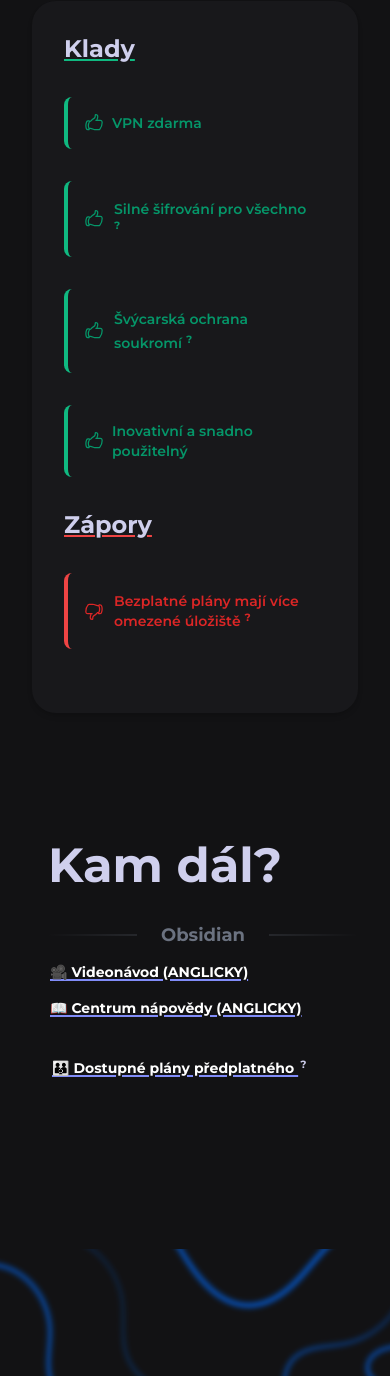
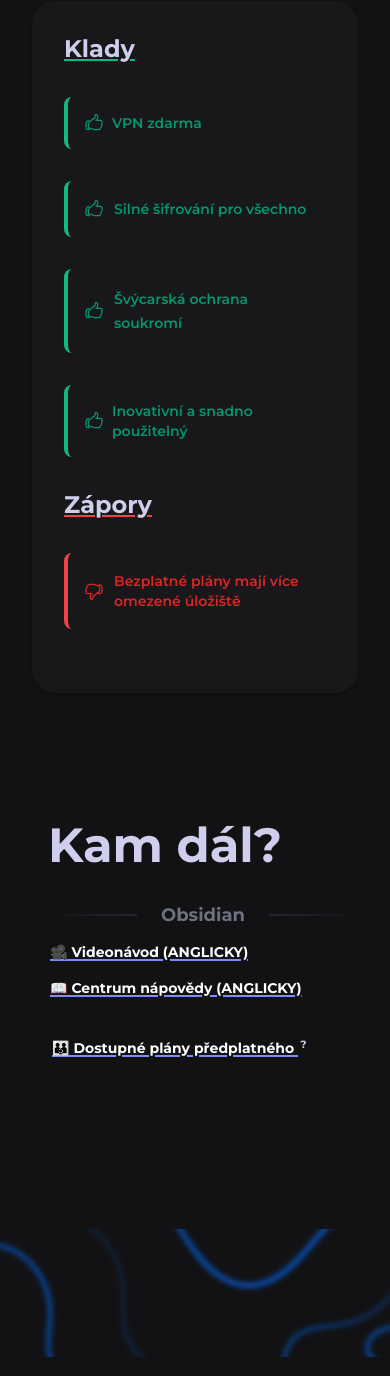
Before and after one commit to jonaskyml/CzechYourTech, a PHP site: page /blog/proton.html in a window 390 px wide. Shown: the part 4207-5583 px from the top of the page. Run offline with PHP 8.4, Linux system fonts and the light colour scheme; some libraries are stand-ins or nearby versions; some web fonts are replaced.

Commit message:
deactivated tooltips for pros & cons

```diff
--- a/public_www/blog/proton.html
+++ b/public_www/blog/proton.html
@@ -508,8 +508,8 @@
                                     <path stroke-linecap="round" stroke-linejoin="round" d="M6.633 10.25c.806 0 1.533-.446 2.031-1.08a9.041 9.041 0 0 1 2.861-2.4c.723-.384 1.35-.956 1.653-1.715a4.498 4.498 0 0 0 .322-1.672V2.75a.75.75 0 0 1 .75-.75 2.25 2.25 0 0 1 2.25 2.25c0 1.152-.26 2.243-.723 3.218-.266.558.107 1.282.725 1.282m0 0h3.126c1.026 0 1.945.694 2.054 1.715.045.422.068.85.068 1.285a11.95 11.95 0 0 1-2.649 7.521c-.388.482-.987.729-1.605.729H13.48c-.483 0-.964-.078-1.423-.23l-3.114-1.04a4.501 4.501 0 0 0-1.423-.23H5.904m10.598-9.75H14.25M5.904 18.5c.083.205.173.405.27.602.197.4-.078.898-.523.898h-.908c-.889 0-1.713-.518-1.972-1.368a12 12 0 0 1-.521-3.507c0-1.553.295-3.036.831-4.398C3.387 9.953 4.167 9.5 5 9.5h1.053c.472 0 .745.556.5.96a8.958 8.958 0 0 0-1.302 4.665c0 1.194.232 2.333.654 3.375Z" />
                                 </svg>
                                 <span class="text-tooltip-container relative inline-block mx-1">
-                                    <span class="text-containing-tooltip"><p class="text-sm font-semibold">Silné šifrování pro všechno <sup class="font-bold">?</sup></p></span>
-                                    <span class="text-tooltip flex justify-center text-xs sm:w-44 transform -translate-x-10">koncové šifrování</span>
+                                    <span class=""><p class="text-sm font-semibold">Silné šifrování pro všechno</p></span>
+                                    <!-- <span class="text-tooltip flex justify-center text-xs sm:w-44 transform -translate-x-10">koncové šifrování</span> -->
                                 </span>
                             </div>
                             <div class="paragraph max-w-max dark:bg-green-900 border-l-4 border-green-500 dark:border-green-700 text-green-600 hover:text-gray-300 dark:text-green-100 p-4 rounded-lg flex items-center transition duration-300 ease-in-out hover:bg-green-800 dark:hover:bg-green-800 transform hover:scale-105">
@@ -517,8 +517,8 @@
                                     <path stroke-linecap="round" stroke-linejoin="round" d="M6.633 10.25c.806 0 1.533-.446 2.031-1.08a9.041 9.041 0 0 1 2.861-2.4c.723-.384 1.35-.956 1.653-1.715a4.498 4.498 0 0 0 .322-1.672V2.75a.75.75 0 0 1 .75-.75 2.25 2.25 0 0 1 2.25 2.25c0 1.152-.26 2.243-.723 3.218-.266.558.107 1.282.725 1.282m0 0h3.126c1.026 0 1.945.694 2.054 1.715.045.422.068.85.068 1.285a11.95 11.95 0 0 1-2.649 7.521c-.388.482-.987.729-1.605.729H13.48c-.483 0-.964-.078-1.423-.23l-3.114-1.04a4.501 4.501 0 0 0-1.423-.23H5.904m10.598-9.75H14.25M5.904 18.5c.083.205.173.405.27.602.197.4-.078.898-.523.898h-.908c-.889 0-1.713-.518-1.972-1.368a12 12 0 0 1-.521-3.507c0-1.553.295-3.036.831-4.398C3.387 9.953 4.167 9.5 5 9.5h1.053c.472 0 .745.556.5.96a8.958 8.958 0 0 0-1.302 4.665c0 1.194.232 2.333.654 3.375Z" />
                                 </svg>
                                 <span class="text-tooltip-container relative inline-block mx-1">
-                                    <span class="text-containing-tooltip text-sm font-semibold">Švýcarská ochrana soukromí <sup class="font-bold">?</sup></span>
-                                    <span class="text-tooltip flex justify-center text-xs sm:w-44 transform -translate-x-10">Proton AG sídlí ve Švýcarsku, které je známé svými přísnými zákony na ochranu osobních údajů.</span>
+                                    <span class="text-containing-tooltip text-sm font-semibold">Švýcarská ochrana soukromí</span>
+                                    <!-- <span class="text-tooltip flex justify-center text-xs sm:w-44 transform -translate-x-10">Proton AG sídlí ve Švýcarsku, které je známé svými přísnými zákony na ochranu osobních údajů.</span> -->
                                 </span>
                             </div>
                             <div class="paragraph max-w-max dark:bg-green-900 border-l-4 border-green-500 dark:border-green-700 text-green-600 hover:text-gray-300 dark:text-green-100 p-4 rounded-lg flex items-center transition duration-300 ease-in-out hover:bg-green-800 dark:hover:bg-green-800 transform hover:scale-105">
@@ -535,8 +535,8 @@
                                     <path stroke-linecap="round" stroke-linejoin="round" d="M7.498 15.25H4.372c-1.026 0-1.945-.694-2.054-1.715a12.137 12.137 0 0 1-.068-1.285c0-2.848.992-5.464 2.649-7.521C5.287 4.247 5.886 4 6.504 4h4.016a4.5 4.5 0 0 1 1.423.23l3.114 1.04a4.5 4.5 0 0 0 1.423.23h1.294M7.498 15.25c.618 0 .991.724.725 1.282A7.471 7.471 0 0 0 7.5 19.75 2.25 2.25 0 0 0 9.75 22a.75.75 0 0 0 .75-.75v-.633c0-.573.11-1.14.322-1.672.304-.76.93-1.33 1.653-1.715a9.04 9.04 0 0 0 2.86-2.4c.498-.634 1.226-1.08 2.032-1.08h.384m-10.253 1.5H9.7m8.075-9.75c.01.05.027.1.05.148.593 1.2.925 2.55.925 3.977 0 1.487-.36 2.89-.999 4.125m.023-8.25c-.076-.365.183-.75.575-.75h.908c.889 0 1.713.518 1.972 1.368.339 1.11.521 2.287.521 3.507 0 1.553-.295 3.036-.831 4.398-.306.774-1.086 1.227-1.918 1.227h-1.053c-.472 0-.745-.556-.5-.96a8.95 8.95 0 0 0 .303-.54" />
                                 </svg>
                                 <span class="text-tooltip-container relative inline-block mx-1">
-                                    <span class="text-containing-tooltip"><p class="text-sm font-semibold">Bezplatné plány mají více omezené úložiště <sup class="font-bold">?</sup></p></span>
-                                    <span class="text-tooltip text-xs sm:w-44 transform -translate-x-10">méně úložiště než Google nebo Microsoft</span>
+                                    <span class=""><p class="text-sm font-semibold">Bezplatné plány mají více omezené úložiště</p></span>
+                                    <!-- <span class="text-tooltip text-xs sm:w-44 transform -translate-x-10">méně úložiště než Google nebo Microsoft</span> -->
                                 </span>
                             </div>
                         </section>
@@ -982,8 +982,8 @@
                                     <path stroke-linecap="round" stroke-linejoin="round" d="M6.633 10.25c.806 0 1.533-.446 2.031-1.08a9.041 9.041 0 0 1 2.861-2.4c.723-.384 1.35-.956 1.653-1.715a4.498 4.498 0 0 0 .322-1.672V2.75a.75.75 0 0 1 .75-.75 2.25 2.25 0 0 1 2.25 2.25c0 1.152-.26 2.243-.723 3.218-.266.558.107 1.282.725 1.282m0 0h3.126c1.026 0 1.945.694 2.054 1.715.045.422.068.85.068 1.285a11.95 11.95 0 0 1-2.649 7.521c-.388.482-.987.729-1.605.729H13.48c-.483 0-.964-.078-1.423-.23l-3.114-1.04a4.501 4.501 0 0 0-1.423-.23H5.904m10.598-9.75H14.25M5.904 18.5c.083.205.173.405.27.602.197.4-.078.898-.523.898h-.908c-.889 0-1.713-.518-1.972-1.368a12 12 0 0 1-.521-3.507c0-1.553.295-3.036.831-4.398C3.387 9.953 4.167 9.5 5 9.5h1.053c.472 0 .745.556.5.96a8.958 8.958 0 0 0-1.302 4.665c0 1.194.232 2.333.654 3.375Z" />
                                 </svg>
                                 <span class="text-tooltip-container relative inline-block mx-1">
-                                    <span class="text-containing-tooltip"><p class="text-sm font-semibold">Švýcarská ochrana soukromí <sup class="font-bold">?</sup></p></span>
-                                    <span class="text-tooltip flex justify-center text-xs sm:w-44 transform -translate-x-10">Společnost Proton AG sídlí ve Švýcarsku, které je známé svými přísnými zákony na ochranu osobních údajů.</span>
+                                    <span class=""><p class="text-sm font-semibold">Švýcarská ochrana soukromí <!-- <sup class="font-bold">?</sup> --> </p></span>
+                                    <!-- <span class="text-tooltip flex justify-center text-xs sm:w-44 transform -translate-x-10">Společnost Proton AG sídlí ve Švýcarsku, které je známé svými přísnými zákony na ochranu osobních údajů.</span> -->
                                 </span>
                             </div>
                             <div class="paragraph max-w-max dark:bg-green-900 border-l-4 border-green-500 dark:border-green-700 text-green-600 hover:text-gray-300 dark:text-green-100 p-4 rounded-lg flex items-center transition duration-300 ease-in-out hover:bg-green-800 dark:hover:bg-green-800 transform hover:scale-105">
@@ -1000,8 +1000,8 @@
                                     <path stroke-linecap="round" stroke-linejoin="round" d="M7.498 15.25H4.372c-1.026 0-1.945-.694-2.054-1.715a12.137 12.137 0 0 1-.068-1.285c0-2.848.992-5.464 2.649-7.521C5.287 4.247 5.886 4 6.504 4h4.016a4.5 4.5 0 0 1 1.423.23l3.114 1.04a4.5 4.5 0 0 0 1.423.23h1.294M7.498 15.25c.618 0 .991.724.725 1.282A7.471 7.471 0 0 0 7.5 19.75 2.25 2.25 0 0 0 9.75 22a.75.75 0 0 0 .75-.75v-.633c0-.573.11-1.14.322-1.672.304-.76.93-1.33 1.653-1.715a9.04 9.04 0 0 0 2.86-2.4c.498-.634 1.226-1.08 2.032-1.08h.384m-10.253 1.5H9.7m8.075-9.75c.01.05.027.1.05.148.593 1.2.925 2.55.925 3.977 0 1.487-.36 2.89-.999 4.125m.023-8.25c-.076-.365.183-.75.575-.75h.908c.889 0 1.713.518 1.972 1.368.339 1.11.521 2.287.521 3.507 0 1.553-.295 3.036-.831 4.398-.306.774-1.086 1.227-1.918 1.227h-1.053c-.472 0-.745-.556-.5-.96a8.95 8.95 0 0 0 .303-.54" />
                                 </svg>
                                 <span class="text-tooltip-container relative inline-block mx-1">
-                                    <span class="text-containing-tooltip"><p class="text-sm font-semibold">Omezené úložiště u bezplatných plánů <sup class="font-bold">?</sup></p></span>
-                                    <span class="text-tooltip text-xs sm:w-44 transform -translate-x-10">méně než u společnosti Google nebo Microsoft</span>
+                                    <span class=""><p class="text-sm font-semibold">Omezené úložiště u bezplatných plánů</p></span>
+                                    <!-- <span class="text-tooltip text-xs sm:w-44 transform -translate-x-10">méně než u společnosti Google nebo Microsoft</span> -->
                                 </span>
                             </div>
                             <div class="paragraph max-w-max dark:bg-red-900 border-l-4 border-red-500 dark:border-red-700 text-red-600 hover:text-gray-300 dark:text-red-100 p-4 rounded-lg flex items-center transition duration-300 ease-in-out hover:bg-red-800 dark:hover:bg-red-800 transform hover:scale-105">
@@ -1464,7 +1464,7 @@
                                         <a class="font-medium">Více zabezpečení:</a>
 
                                         <span class="text-tooltip-container relative inline-block mx-1">
-                                            <span class="text-containing-tooltip border-b border-dotted underline-offset-2 border-gray-400"><p>Chraňte se pomocí funkcí, jako například sledování dark webu.<sup class="font-bold">?</sup></p></span>
+                                            <span class="text-containing-tooltip border-b border-dotted underline-offset-2 border-gray-400">Chraňte se pomocí funkcí, jako například sledování dark webu.<sup class="font-bold">?</sup></span>
                                             <span class="text-tooltip text-xs sm:w-44 transform -translate-x-10">Proton vás upozorní, pokud se stanete součástí cíle hackerů a dojde k úniku vašich osobních údajů.</span>
                                         </span>
                                     </div>
@@ -1512,8 +1512,8 @@
                                 </svg>
 
                                 <span class="text-tooltip-container relative inline-block mx-1">
-                                    <span class="text-containing-tooltip"><p class="text-sm font-semibold">Švýcarská záruka soukromí <sup class="font-bold">?</sup></p></span>
-                                    <span class="text-tooltip flex justify-center text-xs sm:w-44 transform -translate-x-10">Všechny servery společnosti ProtonMail jsou umístěny ve Švýcarsku v zabezpečených centrech. Uživatelské údaje jsou tak chráněny švýcarským právem, které obecně zajišťuje lepší ochranu soukromí než právo USA nebo EU.</span>
+                                    <span class=""><p class="text-sm font-semibold">Švýcarská záruka soukromí</p></span>
+                                    <!-- <span class="text-tooltip flex justify-center text-xs sm:w-44 transform -translate-x-10">Všechny servery společnosti ProtonMail jsou umístěny ve Švýcarsku v zabezpečených centrech. Uživatelské údaje jsou tak chráněny švýcarským právem, které obecně zajišťuje lepší ochranu soukromí než právo USA nebo EU.</span> -->
                                 </span>
                             </div>
                             <div class="paragraph max-w-max dark:bg-green-900 border-l-4 border-green-500 dark:border-green-700 text-green-600 hover:text-gray-300 dark:text-green-100 p-4 rounded-lg flex items-center transition duration-300 ease-in-out hover:bg-green-800 dark:hover:bg-green-800 transform hover:scale-105">
@@ -1549,8 +1549,8 @@
                                     <path stroke-linecap="round" stroke-linejoin="round" d="M7.498 15.25H4.372c-1.026 0-1.945-.694-2.054-1.715a12.137 12.137 0 0 1-.068-1.285c0-2.848.992-5.464 2.649-7.521C5.287 4.247 5.886 4 6.504 4h4.016a4.5 4.5 0 0 1 1.423.23l3.114 1.04a4.5 4.5 0 0 0 1.423.23h1.294M7.498 15.25c.618 0 .991.724.725 1.282A7.471 7.471 0 0 0 7.5 19.75 2.25 2.25 0 0 0 9.75 22a.75.75 0 0 0 .75-.75v-.633c0-.573.11-1.14.322-1.672.304-.76.93-1.33 1.653-1.715a9.04 9.04 0 0 0 2.86-2.4c.498-.634 1.226-1.08 2.032-1.08h.384m-10.253 1.5H9.7m8.075-9.75c.01.05.027.1.05.148.593 1.2.925 2.55.925 3.977 0 1.487-.36 2.89-.999 4.125m.023-8.25c-.076-.365.183-.75.575-.75h.908c.889 0 1.713.518 1.972 1.368.339 1.11.521 2.287.521 3.507 0 1.553-.295 3.036-.831 4.398-.306.774-1.086 1.227-1.918 1.227h-1.053c-.472 0-.745-.556-.5-.96a8.95 8.95 0 0 0 .303-.54" />
                                 </svg>
                                 <span class="text-tooltip-container relative inline-block mx-1">
-                                    <span class="text-containing-tooltip"><p class="text-sm font-semibold">Bezplatný e-mailový tarif nabízí pouze 1 GB úložného prostoru a cloudový disk 5 GB <sup class="font-bold">?</sup></p></span>
-                                    <span class="text-tooltip text-xs sm:w-44 transform -translate-x-10">méně než Google, který nabízí 15 GB zdarma</span>
+                                    <span class=""><p class="text-sm font-semibold">Bezplatný e-mailový tarif nabízí pouze 1 GB úložného prostoru a cloudový disk 5 GB</p></span>
+                                    <!-- <span class="text-tooltip text-xs sm:w-44 transform -translate-x-10">méně než Google, který nabízí 15 GB zdarma</span> -->
                                 </span>
                             </div>
 
@@ -1559,8 +1559,8 @@
                                     <path stroke-linecap="round" stroke-linejoin="round" d="M7.498 15.25H4.372c-1.026 0-1.945-.694-2.054-1.715a12.137 12.137 0 0 1-.068-1.285c0-2.848.992-5.464 2.649-7.521C5.287 4.247 5.886 4 6.504 4h4.016a4.5 4.5 0 0 1 1.423.23l3.114 1.04a4.5 4.5 0 0 0 1.423.23h1.294M7.498 15.25c.618 0 .991.724.725 1.282A7.471 7.471 0 0 0 7.5 19.75 2.25 2.25 0 0 0 9.75 22a.75.75 0 0 0 .75-.75v-.633c0-.573.11-1.14.322-1.672.304-.76.93-1.33 1.653-1.715a9.04 9.04 0 0 0 2.86-2.4c.498-.634 1.226-1.08 2.032-1.08h.384m-10.253 1.5H9.7m8.075-9.75c.01.05.027.1.05.148.593 1.2.925 2.55.925 3.977 0 1.487-.36 2.89-.999 4.125m.023-8.25c-.076-.365.183-.75.575-.75h.908c.889 0 1.713.518 1.972 1.368.339 1.11.521 2.287.521 3.507 0 1.553-.295 3.036-.831 4.398-.306.774-1.086 1.227-1.918 1.227h-1.053c-.472 0-.745-.556-.5-.96a8.95 8.95 0 0 0 .303-.54" />
                                 </svg>
                                 <span class="text-tooltip-container relative inline-block mx-1">
-                                    <span class="text-containing-tooltip"><p class="text-sm font-semibold">Sdílí metadata <sup class="font-bold">?</sup></p></span>
-                                    <span class="text-tooltip text-xs sm:w-44 transform -translate-x-10">např. recovery e-mail, IP adresu s příslušnými orgány v případě nezákonných aktivit v rozporu se švýcarskými zákony</span>
+                                    <span class=""><p class="text-sm font-semibold">Sdílí metadata</p></span>
+                                    <!-- <span class="text-tooltip text-xs sm:w-44 transform -translate-x-10">např. recovery e-mail, IP adresu s příslušnými orgány v případě nezákonných aktivit v rozporu se švýcarskými zákony</span> -->
                                 </span>
                             </div>
 
--- a/public_www/src/style.css
+++ b/public_www/src/style.css
@@ -2249,7 +2249,6 @@
   position: relative;
   display: inline-block;
   margin: 2px;
-  z-index: 10;
 }
 
 .text-containing-tooltip {
@@ -2261,13 +2260,13 @@
   top: 200%;
   left: 50%;
   transform: translateX(-50%);
+  z-index: 999;
   opacity: 0;
   visibility: hidden;
   background: #333;
   padding: 10px;
   border-radius: 8px;
   transition: opacity 0.3s, visibility 0.3s, top 0.3s, background 0.3s;
-  z-index: 100;
   box-shadow: 0 2px 4px rgba(0, 0, 0, 0.2);
 }
 
@@ -2334,7 +2333,7 @@
   font-size: 1rem;
   line-height: 1.5rem;
   position: relative;
-  z-index: 1;
+  z-index: auto;
 }
 
 .section{
--- a/public_www/styles.css
+++ b/public_www/styles.css
@@ -2249,7 +2249,6 @@
   position: relative;
   display: inline-block;
   margin: 2px;
-  z-index: 10;
 }
 
 .text-containing-tooltip {
@@ -2261,13 +2260,13 @@
   top: 200%;
   left: 50%;
   transform: translateX(-50%);
+  z-index: 999;
   opacity: 0;
   visibility: hidden;
   background: #333;
   padding: 10px;
   border-radius: 8px;
   transition: opacity 0.3s, visibility 0.3s, top 0.3s, background 0.3s;
-  z-index: 100;
   box-shadow: 0 2px 4px rgba(0, 0, 0, 0.2);
 }
 
@@ -2334,7 +2333,7 @@
   font-size: 1rem;
   line-height: 1.5rem;
   position: relative;
-  z-index: 1;
+  z-index: auto;
 }
 
 .section{
```
Also changed, not shown: public_www/blog/obsidian.html (+6 -6 lines).
